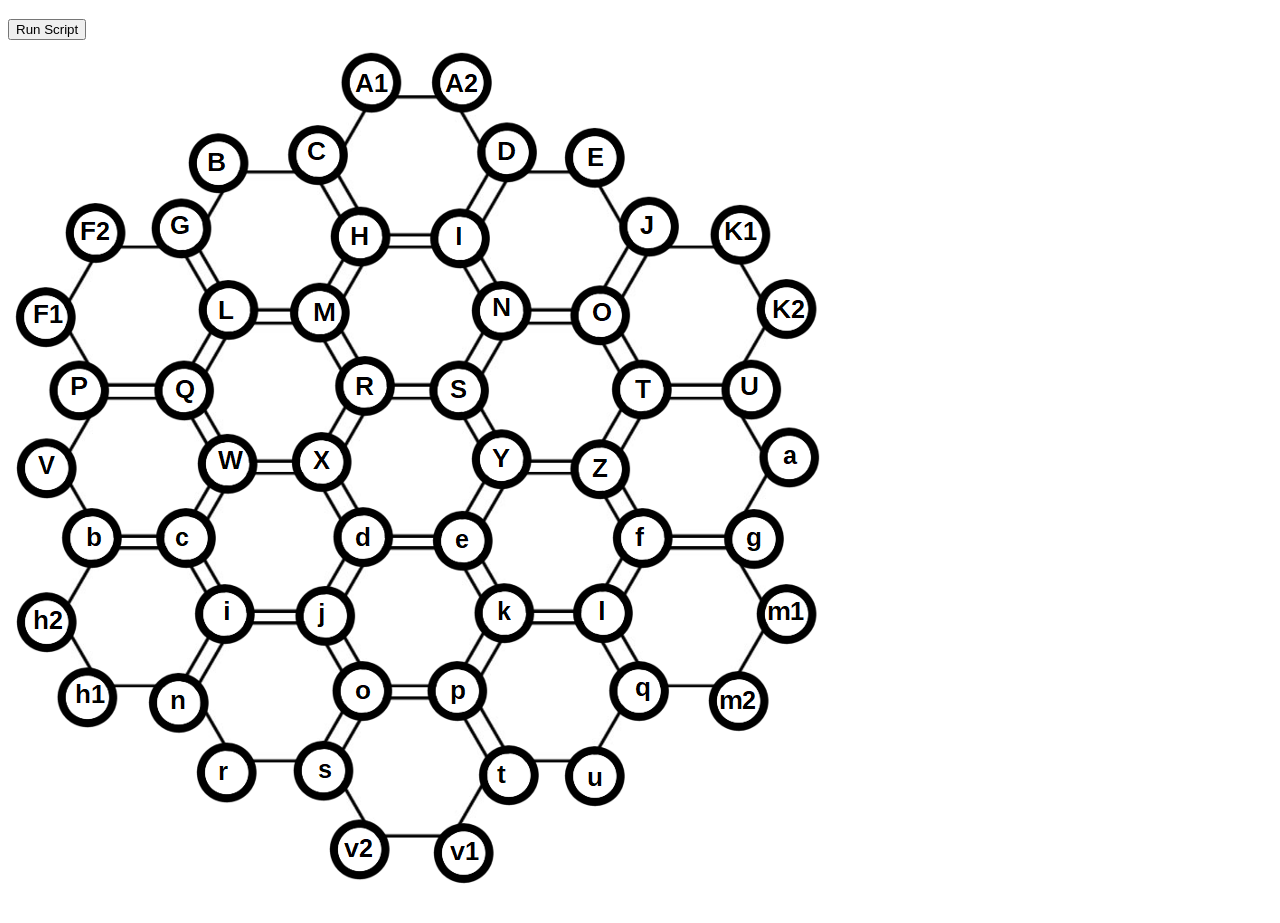
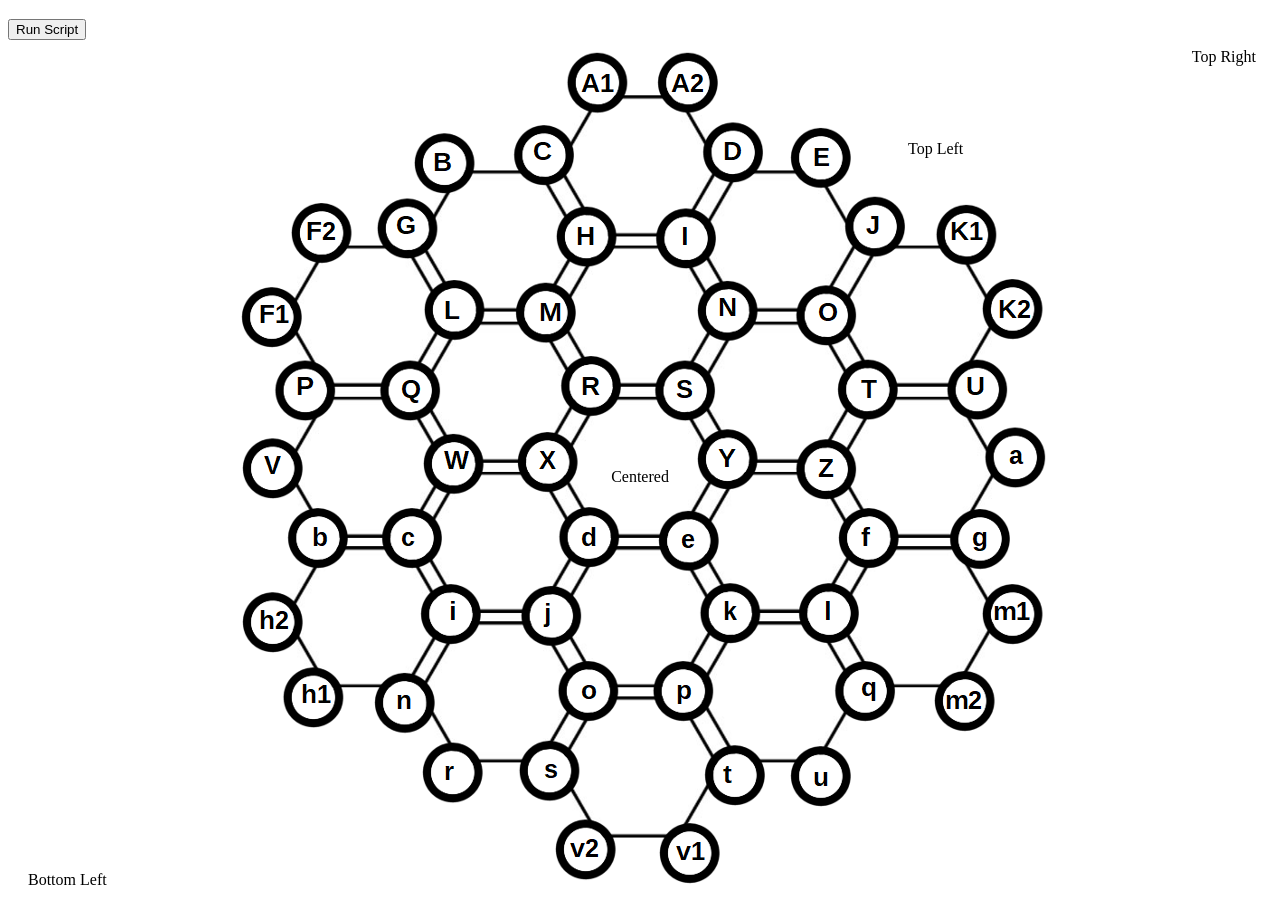
Before and after one commit to JSMoore98/Catan-Calculator, a plain HTML site: page index.html in a window 1280 px wide. Shown: the part 61-984 px from the top of the page. Drawn offline with Linux system fonts and the light colour scheme.

Commit message:
Added Style Sheet

```diff
--- a/index.html
+++ b/index.html
@@ -4,13 +4,19 @@
 <head>
     <meta charset="UTF-8">
     <script src="main.js"></script>
+    <link rel="stylesheet" href="styles.css">
 </head>
 
 <h1>Catan Calculator</h1>
 <button id="run" onclick="main()" title="Run the code">Run Script</button>
 
-<div class="image">
-<img src="assets/Game_Board.PNG" alt="Game Board">
+<div class="container">
+    <img src="assets/Game_Board.PNG" alt="Game Board">
+    <div class="bottom-left">Bottom Left</div>
+    <div class="top-left">Top Left</div>
+    <div class="top-right">Top Right</div>
+    <div class="bottom-right">Bottom Right</div>
+    <div class="centered">Centered</div>
 </div>
 
 </HTML>
--- /dev/null
+++ b/styles.css
@@ -0,0 +1,47 @@
+/* Container holding the image and the text */
+.container {
+    position: relative;
+    text-align: center;
+    color: white;
+  }
+
+  /* Bottom left text */
+  .bottom-left {
+    color: black;
+    position: absolute;
+    bottom: 26px;
+    left: 20px;
+  }
+
+  /* Top left text */
+  .top-left {
+    color: black;
+    position: absolute;
+    top: 100px;
+    left: 900px;
+  }
+
+  /* Top right text */
+  .top-right {
+    color: black;
+    position: absolute;
+    top: 8px;
+    right: 16px;
+  }
+
+  /* Bottom right text */
+  .bottom-right
+  color: black;{
+    position: absolute;
+    bottom: 8px;
+    right: 16px;
+  }
+
+  /* Centered text */
+  .centered {
+    color: black;
+    position: absolute;
+    top: 50%;
+    left: 50%;
+    transform: translate(-50%, -50%);
+  }
```
